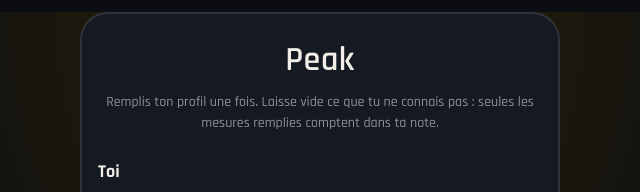
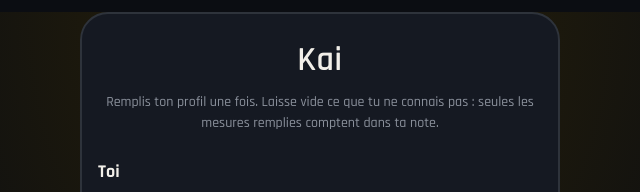
Before and after one commit to mathislcb/peak, a plain HTML site: page index.html in a window 1280 px wide. Shown: the top 192 px of the page, 320-960 px from the left. Drawn offline with Linux system fonts and the light colour scheme.

Commit message:
Add files via upload

```diff
--- a/index.html
+++ b/index.html
@@ -3,12 +3,12 @@
 <head>
 <meta charset="utf-8">
 <meta name="viewport" content="width=device-width, initial-scale=1, viewport-fit=cover">
-<title>Peak</title>
+<title>Kai</title>
 <link rel="manifest" href="manifest.json">
 <link rel="apple-touch-icon" href="icon-180.png">
 <meta name="apple-mobile-web-app-capable" content="yes">
 <meta name="mobile-web-app-capable" content="yes">
-<meta name="apple-mobile-web-app-title" content="Peak">
+<meta name="apple-mobile-web-app-title" content="Kai">
 <meta name="apple-mobile-web-app-status-bar-style" content="black-translucent">
 <meta name="theme-color" content="#0b0d12">
 <link rel="preconnect" href="https://fonts.googleapis.com">
@@ -141,7 +141,7 @@
   </div>
 
   <div class="card" id="setup" hidden>
-    <h1>Peak</h1>
+    <h1>Kai</h1>
     <p class="intro">Remplis ton profil une fois. Laisse vide ce que tu ne connais pas : seules les mesures remplies comptent dans ta note.</p>
     <form id="form" novalidate></form>
   </div>
```
Also changed, not shown: icon-180.png, icon-192.png, icon-512.png, manifest.json.
